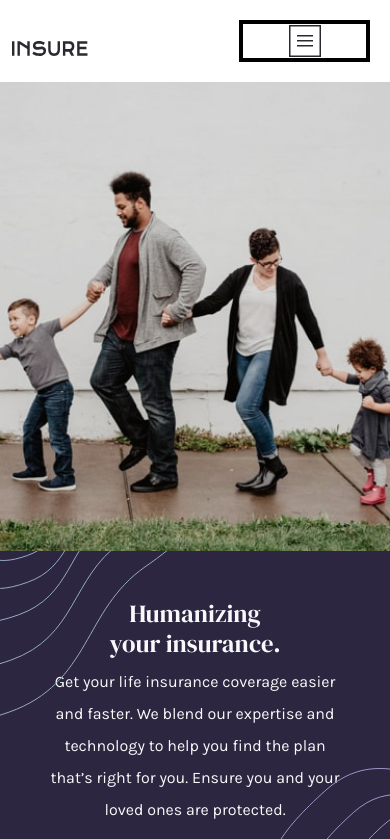
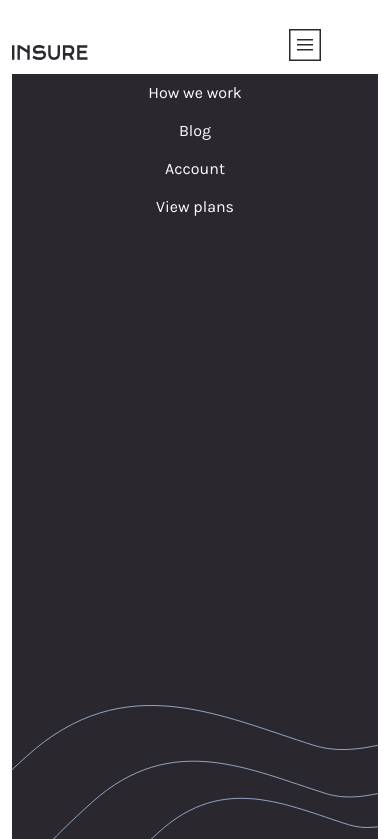
Before and after one commit to Voluntata/Insure-landing-bootstrap, a website: page index.html in a window 390 px wide. Both pictures are taken after a click on the button "Toggle navigation". Shown: the top 839 px of the page. Drawn offline with nearby package versions, Linux system fonts and the light colour scheme.

Commit message:
Arreglo de hamburger-menu

```diff
--- a/index.html
+++ b/index.html
@@ -25,7 +25,7 @@
     <!-- main menu -->
     <div class="row mt-3 mb-3 w-100">
       <header class="col-12">
-        <nav class="main-menu row d-flex flex-row navbar align-items-center justify-content-between ">
+        <nav class="main-menu row d-flex flex-row navbar navbar-light align-items-center justify-content-between ">
           <!-- columna izquierda -->
           <div class="col-5 logo-box mt-2 d-flex justify-content-sm-start align-content-center pb-2">
             <a class="row b-block navbar-brand logo" href="#">
@@ -53,16 +53,14 @@
           <!-- button -collapse -->
           <div class="col-lg-7 d-sm-none w-50 d-flex justify-content-end">
             <div class="row container ">
-              <button class="navbar-toggler p-0 m-0"" type=" button" data-mdb-toggle="collapse"
-                data-mdb-target="#navbarToggleExternalContent" aria-controls="navbarToggleExternalContent"
-                aria-expanded="false" aria-label="Toggle navigation">
-                <img src="./images/icon-hamburger.svg" alt="" class="p-0 m-0" />
+              <button class="navbar-toggler" type="button" data-bs-toggle="collapse" data-bs-target="#navbarToggleExternalContent" aria-controls="navbarToggleExternalContent" aria-expanded="false" aria-label="Toggle navigation">
+                <span ><img src="./images/icon-hamburger.svg" alt=""></span>
               </button>
             </div>
           </div>
         </nav>
         <div id="navbarToggleExternalContent" class="collapse ">
-          <div class="navbar-nav  bg-dark menu-mobile w-100 position-relative d-flex align-items-center">
+          <div class=" bg-dark menu-mobile w-100 position-relative d-flex flex-column align-items-center">
             <div><a class="btn text-center btn-secondary ps-5 pe-5" href="#">How we work</a></div>
             <div><a class="btn text-center btn-secondary ps-5 pe-5" href="#">Blog</a></div>
             <div><a class="btn text-center btn-secondary ps-5 pe-5" href="#">Account</a></div>
@@ -266,6 +264,7 @@
       </div>
     </footer>
   </div>
+  <script src="https://cdn.jsdelivr.net/npm/bootstrap@5.0.2/dist/js/bootstrap.bundle.min.js" integrity="sha384-MrcW6ZMFYlzcLA8Nl+NtUVF0sA7MsXsP1UyJoMp4YLEuNSfAP+JcXn/tWtIaxVXM" crossorigin="anonymous"></script>
 </body>
 
 </html>
--- a/sass/custom.scss
+++ b/sass/custom.scss
@@ -10,11 +10,14 @@ $link-hover-decoration: underline;
 $nav-link-color: hsl(273, 4%, 51%);
 $nav-link-hover-color: black;
 $btn-border-radius: 0;
+$navbar-light-toggler-border-color: transparent;
+$navbar-light-active-color: transparent;
+$navbar-toggler-focus-width:  none;
 
 @media (max-width:541px) {
 
   .menu-mobile {
-    height: 450px;
+    height: 100vh;
   }
 
   .menu-mobile:after {
```
Also changed, not shown: css/custom.css, css/reducido.css, 1 other file.
